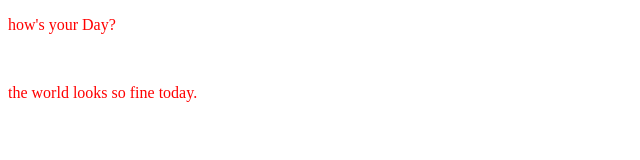
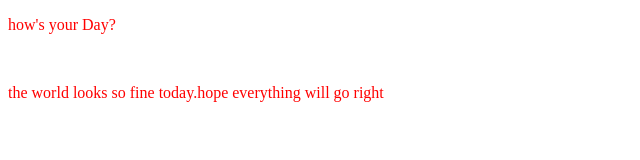
Before and after one commit to LacyPotato/B-repo, a plain HTML site: page index.html in a window 1280 px wide. Shown: the whole page, without its empty margins (0-640 px from the left). Drawn offline with Linux system fonts and the light colour scheme.

Commit message:
add in  2nd line

```diff
--- a/index.html
+++ b/index.html
@@ -9,6 +9,6 @@
 <body>
     <p>how's your Day?</p>
     <br>
-    <p>the world looks so fine today.</p>
+    <p>the world looks so fine today.hope everything will go right </p>
 </body>
 </html>
```
